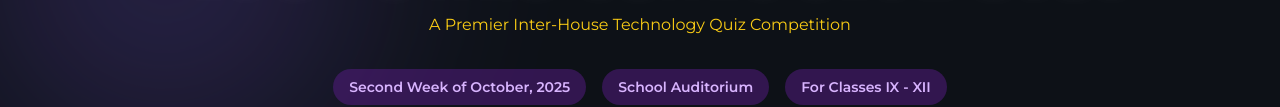
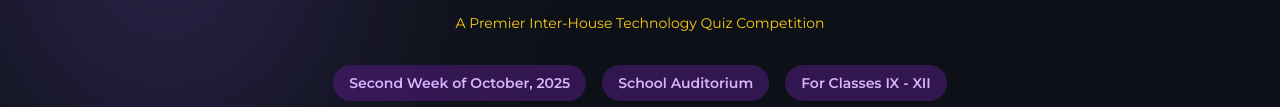
Before and after one commit to syncshreyansh/THE-BITS-AND-GEARS-SHOW, a plain HTML site: page index.html in a window 1280 px wide. Shown: the part 255-362 px from the top of the page. Drawn offline with nearby package versions, Linux system fonts and the light colour scheme.

Commit message:
index.html

```diff
--- a/index.html
+++ b/index.html
@@ -228,7 +228,7 @@
             The BITS AND GEARS <br class="md:hidden" />Show 2025
           </h1>
           <p
-            class="mt-4 text-lg md:text-base text-yellow-400 max-w-3xl mx-auto mont"
+            class="mt-4 text-sm md:text-sm text-yellow-400 max-w-3xl mx-auto mont"
           >
             A Premier Inter-House Technology Quiz Competition
           </p>
```
